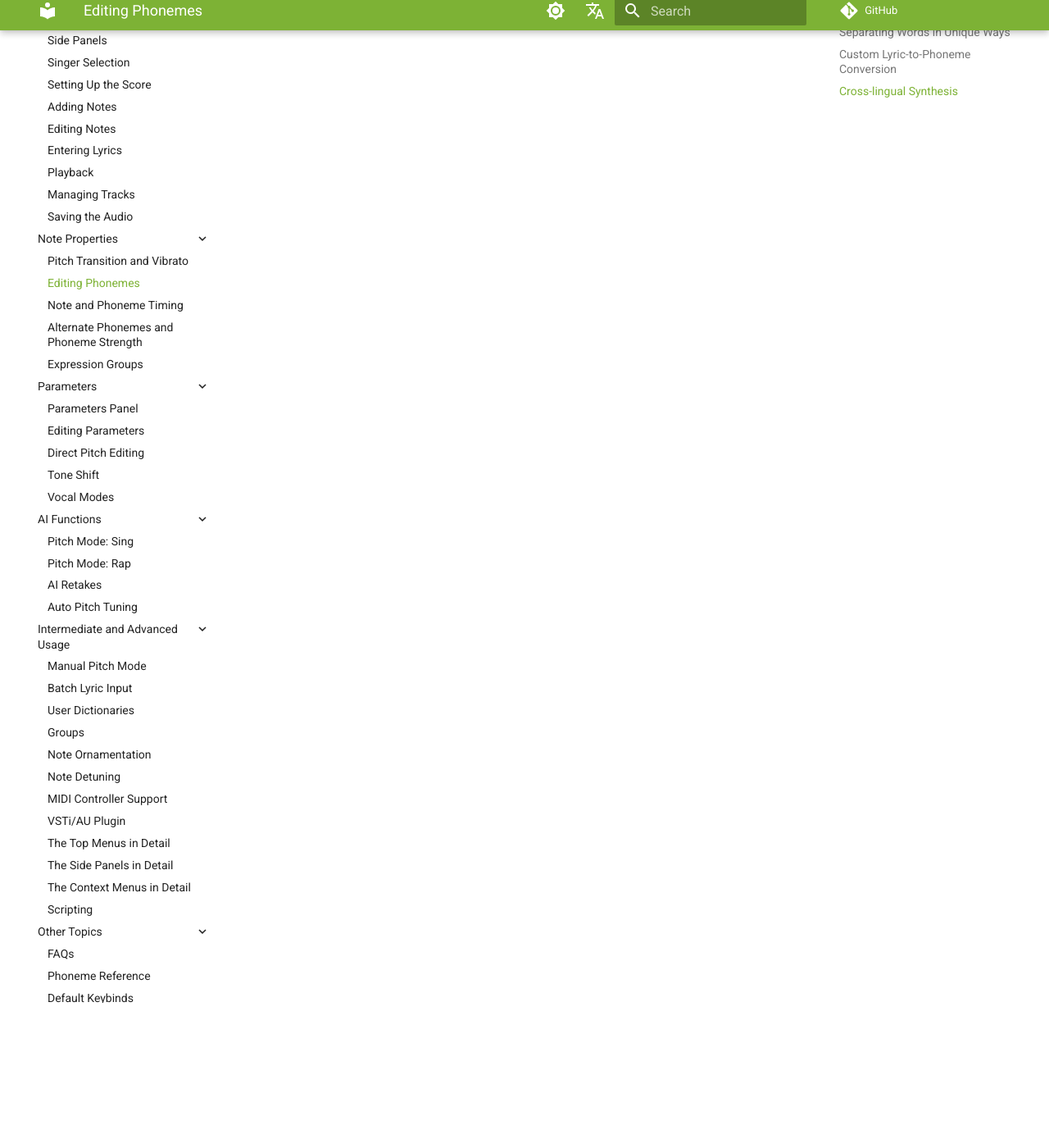
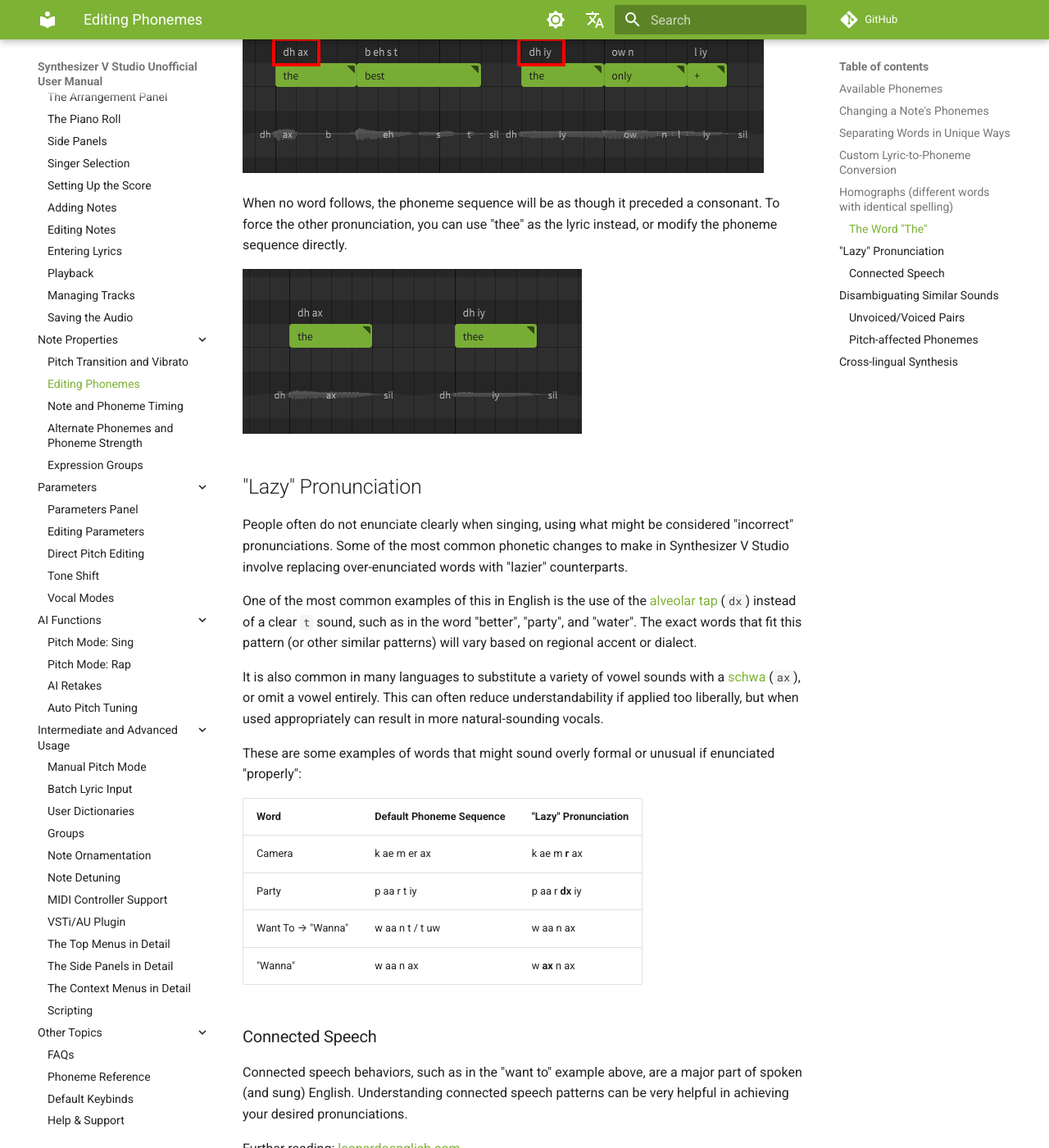
Before and after one commit to claire-west/svstudio-manual, an MkDocs documentation site: the page built from docs/note-properties/editing-phonemes.md, in a window 1280 px wide and 1400 px high, scrolled down 5169 px. Shown: the whole window at 82% size. Built offline with MkDocs 1.6.1 and Material for MkDocs 9.7.7, drawn with Linux system fonts in a browser that asks for light colours; comment, search, counter and statistics services are not loaded; some of the changed text lies outside the part shown.

Commit message:
Added some English-specific advice and techniques
* Check the "Editing Phonemes" page for a bunch of new information

```diff
--- a/docs/note-properties/editing-phonemes.md
+++ b/docs/note-properties/editing-phonemes.md
@@ -53,7 +53,7 @@ To revert the phoneme sequence to the automatic lyric-based conversion, set the
 
 A phoneme sequence can also be entered within a note by prefixing it with a `.` character. This format is primarily used for backwards compatibility with .s5p project files, and it is recommended to enter phonemes above the note when using Synthesizer V Studio.
 
-This format may interfere with the software's ability to infer syllable breaks when using `+`, since there will no longer a word within the note.
+This format may interfere with the software's ability to infer syllable breaks when using `+`, since there will no longer be a word within the note.
 
 ![Phonemes in the Note Body](../img/note-properties/phonemes-in-note-b.png)
 
@@ -75,6 +75,81 @@ Keep in mind that if a phoneme sequence has been manually set, the lyric inside
 
 If there are many instances of the same word in your project, you may want to override the default phoneme conversion for all instances of that lyric. This can be accomplished by creating a [User Dictionary](../advanced/user-dictionaries.md).
 
+## Homographs (different words with identical spelling)
+
+Some English words are spelled the same, but have multiple different pronunciations, even within the same accent or dialect. For example, you might **separate** (verb) two objects in order to keep them **separate** (adjective).
+
+In some cases, there will be another word that can be easily subsituted. For example, the default phoneme mapping will interperet "tears" as the ripping of paper, rather than the water that comes from your eyes when you cry. For this scenario, you can easily produce the other phoneme sequence with the word "tiers", which has a different meaning but the desired pronunciation.
+
+In other cases, where there is no simple substitution to be made, it can be helpful to add a [dictionary entry](../advanced/user-dictionaries.md) for the word with the other pronunciation, or a second phoneme mapping if both pronunciations are needed.
+
+For example, if you need both versions of the word "separate" in your track, you can keep the default verb pronunciation as "separate", while adding the adjective pronunciation as a dictionary entry with a different label like "separate2".
+
+![The verb and adjective versions of "separate"](../img/advanced/dictionary-homograph.png)
+
+### The Word "The"
+
+In Synthesizer V Studio, "the" is a special case. When using the default English phoneme mapping, the phoneme sequence will depend on whether it comes before a consonant or a vowel sound.
+
+![Contextual phoneme mapping of "the"](../img/note-properties/phonemes-the.png)
+
+When no word follows, the phoneme sequence will be as though it preceded a consonant. To force the other pronunciation, you can use "thee" as the lyric instead, or modify the phoneme sequence directly.
+
+!["the" vs "thee"](../img/note-properties/phonemes-thee.png)
+
+## "Lazy" Pronunciation
+
+People often do not enunciate clearly when singing, using what might be considered "incorrect" pronunciations. Some of the most common phonetic changes to make in Synthesizer V Studio involve replacing over-enunciated words with "lazier" counterparts.
+
+One of the most common examples of this in English is the use of the [alveolar tap](https://en.wikipedia.org/wiki/Voiced_dental_and_alveolar_taps_and_flaps) (`dx`) instead of a clear `t` sound, such as in the word "better", "party", and "water". The exact words that fit this pattern (or other similar patterns) will vary based on regional accent or dialect.
+
+It is also common in many languages to substitute a variety of vowel sounds with a [schwa](https://en.wikipedia.org/wiki/Schwa) (`ax`), or omit a vowel entirely. This can often reduce understandability if applied too liberally, but when used appropriately can result in more natural-sounding vocals.
+
+These are some examples of words that might sound overly formal or unusual if enunciated "properly":
+
+|Word|Default Phoneme Sequence|"Lazy" Pronunciation|
+|---|---|---|
+|Camera|k ae m er ax|k ae m **r** ax|
+|Party|p aa r t iy|p aa r **dx** iy|
+|Want To → "Wanna"|w aa n t / t uw|w aa n ax|
+|"Wanna"|w aa n ax|w **ax** n ax|
+
+### Connected Speech
+
+Connected speech behaviors, such as in the "want to" example above, are a major part of spoken (and sung) English. Understanding connected speech patterns can be very helpful in achieving your desired pronunciations.
+
+Further reading: [leonardoenglish.com](https://www.leonardoenglish.com/blog/connected-speech)
+
+## Disambiguating Similar Sounds
+
+### Unvoiced/Voiced Pairs
+
+Most phonemes with similar mouth shapes are distinguished based on [voicing](https://en.wikipedia.org/wiki/Voice_(phonetics)) (ie whether or not the vocal cords are engaged). For example, a `k` sound is just a `g` with no voicing. Often adjusting the [voicing parameter](../parameters/editing-parameters.md) can disambiguate similar sounds if they are not enunciated clearly, though this is rarely necessary.
+
+These are some voiceless/voiced pairs used in Synthesizer V Studio's English phoneme set. Try making these sounds yourself and take note of the shape of your mouth, the airflow, and whether or not you engage the vocal cords when making each sound.
+
+|Unvoiced|Voiced|
+|---|---|
+|t|d|
+|th|dh|
+|k|g|
+|s|z|
+|p|b|
+|f|v|
+
+### Pitch-affected Phonemes
+
+Some phonemes can also sound different based on the pitch change over their duration. This is not common in English, however one example is with leading `p` and `b` sounds.
+
+In addition to the difference in voicing, `p` is more often associated with a rising pitch, while a falling pitch can sound more like a `b` even if the sound is unvoiced.
+
+Experiment with the pitch curve over the duration of the phoneme to make ambiguous sounds more clear. The exact result will likely vary based on the voice database used.
+
+<figure markdown>
+  ![Rising vs falling pitch during "p"](../img/note-properties/phonemes-p-b.png)
+  <figcaption>The left note has a clear "p" sound, while the right is somewhat ambiguous between "p" and "b".</figcaption>
+</figure>
+
 ## Cross-lingual Synthesis
 
 !!! note "Pro Feature"
```
Also changed, not shown: docs/advanced/user-dictionaries.md (+6 -0 lines), docs/img/advanced/dictionary-homograph.png (added), docs/img/note-properties/phonemes-p-b.png (added), docs/img/note-properties/phonemes-the.png (added), docs/img/note-properties/phonemes-thee.png (added), 1 other file.
